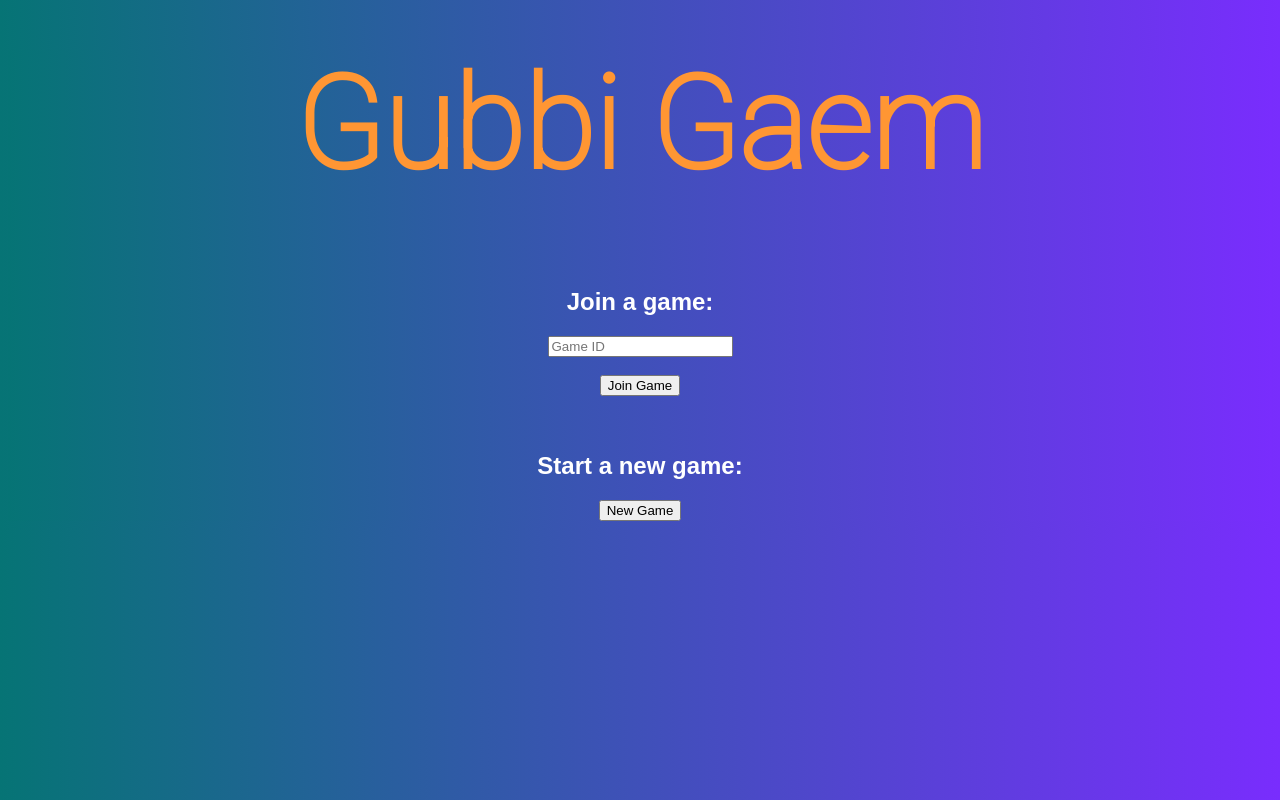
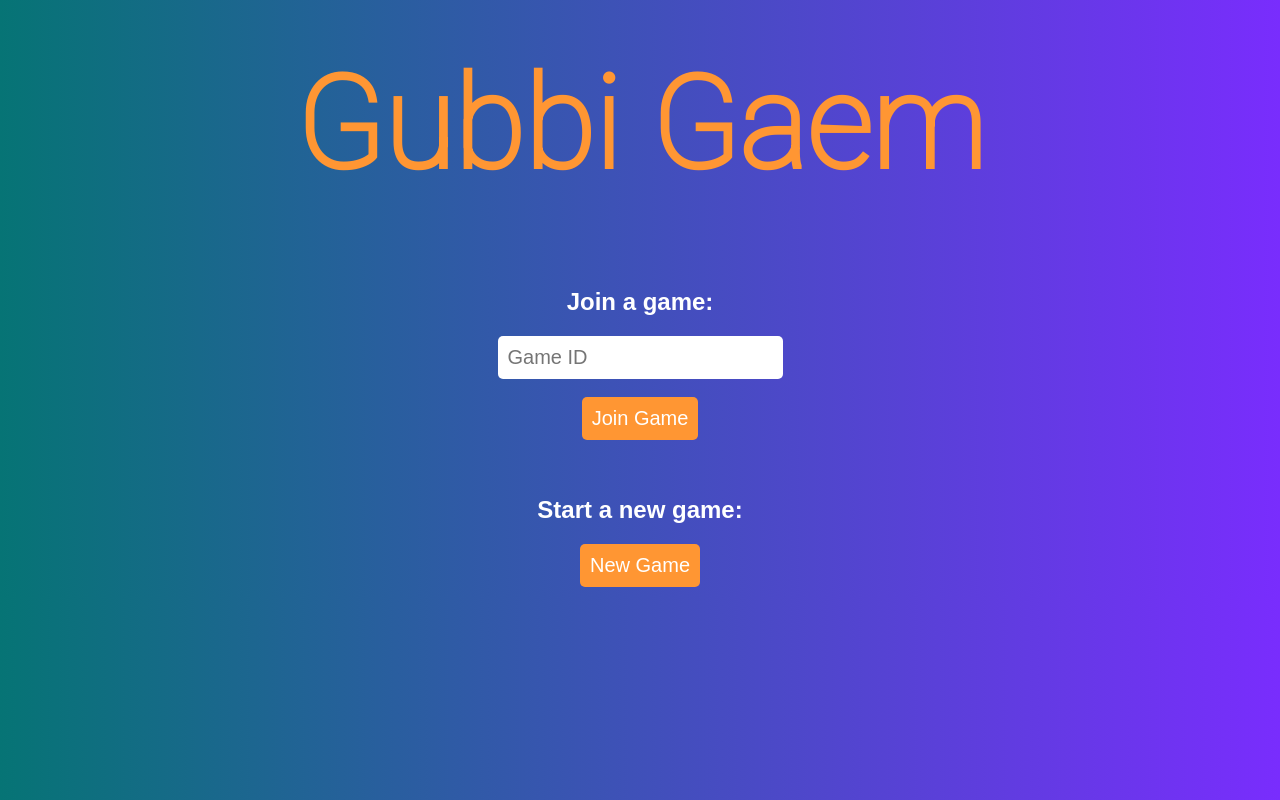
Before and after one commit to MangoCoder360/gubbi-gaem, a Flask app: page / in a window 1280 px wide. Run offline with Flask 3, Linux system fonts and the light colour scheme.

Commit message:
added slide animation to menu

```diff
--- a/templates/index.html
+++ b/templates/index.html
@@ -9,7 +9,7 @@
     <h1>Gubbi Gaem</h1><br>
     <h2>Join a game:</h2>
     <div>
-        <input type="number" id="code" placeholder="Game ID"><br><br>
+        <input type="number" id="code" placeholder="Game ID" max="9999"><br><br>
         <button onclick="joingame()">Join Game</button>
     </div>
     <br><br>
@@ -22,8 +22,24 @@
 <style>
     @import url('https://fonts.googleapis.com/css2?family=Roboto:wght@100&display=swap');
 
-    html,body{
+    @keyframes slide-in {
+        0% {
+            transform: translateY(20%);
+            opacity: 0;
+            overflow: hidden;
+        }
+        100% {
+            transform: translateY(0);
+            opacity: 1;
+            overflow: hidden;
+        }
+    }
+
+    html{
         background: linear-gradient(90deg, rgba(6,116,117,1) 0%, rgba(121,45,253,1) 100%) !important;
+    }
+    body{
+        animation: slide-in 1s ease-in-out;
     }
     h1{
         margin:50px;
@@ -40,6 +56,26 @@
     }
     div{
         text-align: center;
+    }
+    input{
+        border-radius: 5px;
+        border: none;
+        padding: 10px;
+        font-size: 20px;
+        transition: 1s all cubic-bezier(0.075, 0.82, 0.165, 1);
+    }
+    input:focus{
+        background-color: gray;
+        color: white;
+    }
+    button{
+        border-radius: 5px;
+        border: none;
+        padding: 10px;
+        font-size: 20px;
+        background-color: rgb(255, 150, 51);
+        color: white;
+        cursor: pointer;
     }
 </style>
 <script>
```
Also changed, not shown: templates/game.html (added, +11 -0 lines), 1 other file.
